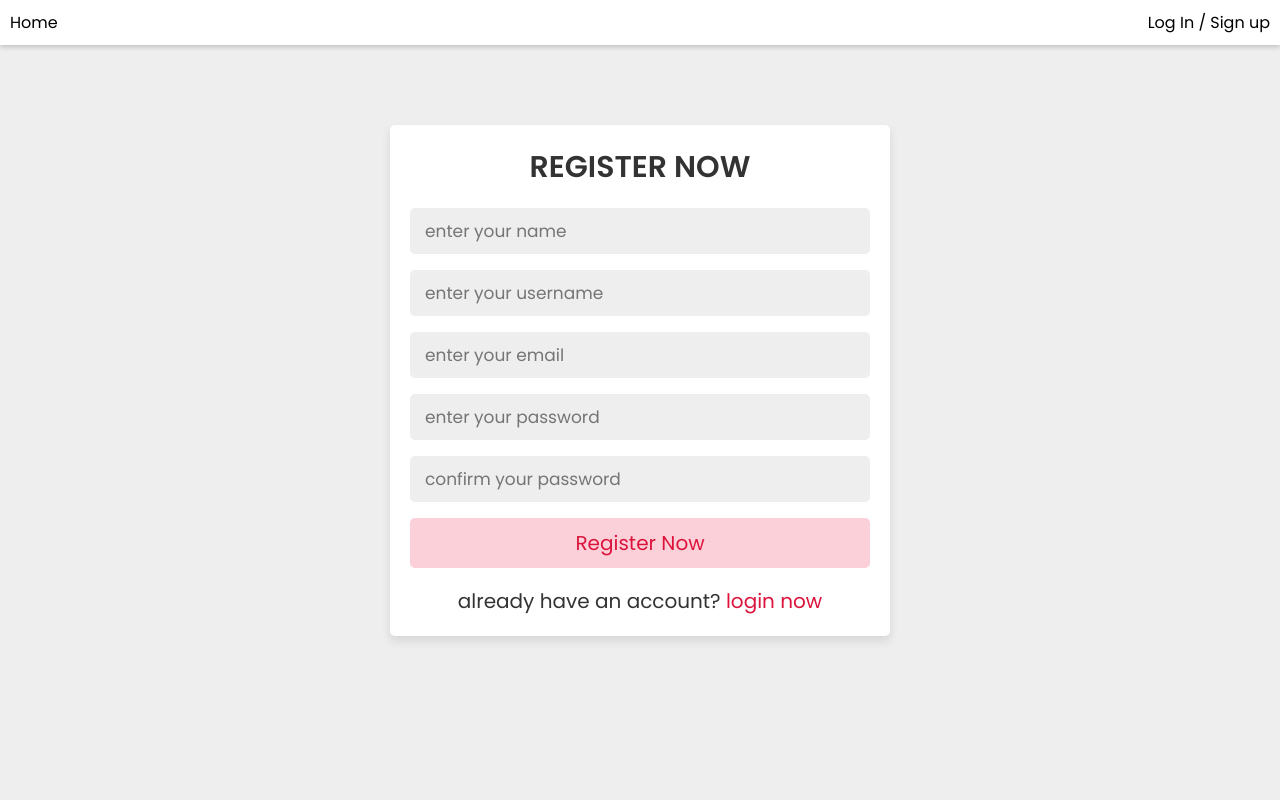
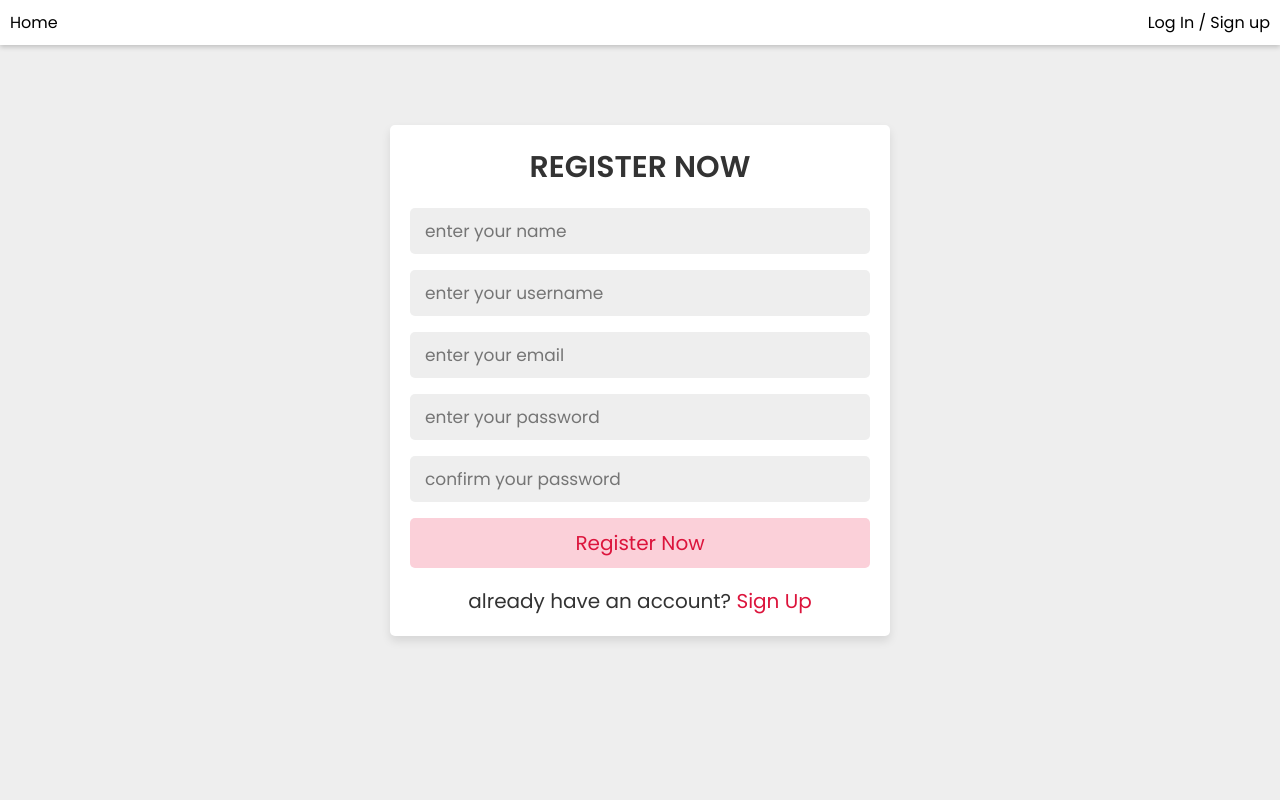
Before and after one commit to IBinLakpa/blog, a PHP site: page /register_form.php in a window 1280 px wide. Run offline with PHP 8.4, Linux system fonts and the light colour scheme.

Commit message:
Update register_form.php

```diff
--- a/register_form.php
+++ b/register_form.php
@@ -37,7 +37,7 @@
       <meta charset="UTF-8">
       <meta http-equiv="X-UA-Compatible" content="IE=edge">
       <meta name="viewport" content="width=device-width, initial-scale=1.0">
-      <title>register form</title>
+      <title>Sign Up</title>
       <!-- custom css file link  -->
       <link rel="stylesheet" href="css/style.css">
    </head>
@@ -61,7 +61,7 @@
             <input type="password" name="password" required placeholder="enter your password">
             <input type="password" name="cpassword" required placeholder="confirm your password">
             <input type="submit" name="submit" value="register now" class="form-btn">
-            <p>already have an account? <a href="login_form.php">login now</a></p>
+            <p>already have an account? <a href="login_form.php">Sign Up</a></p>
          </form>
       </div>
 
```
